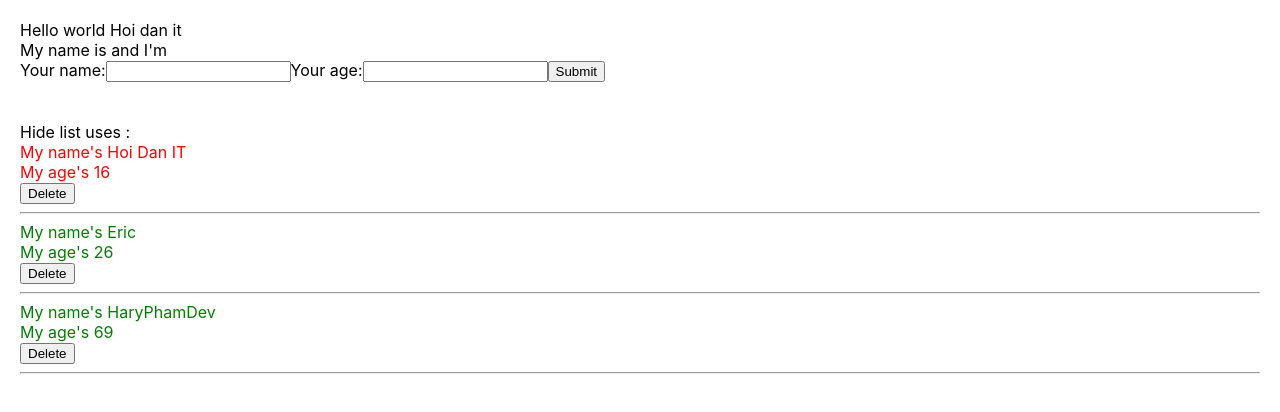
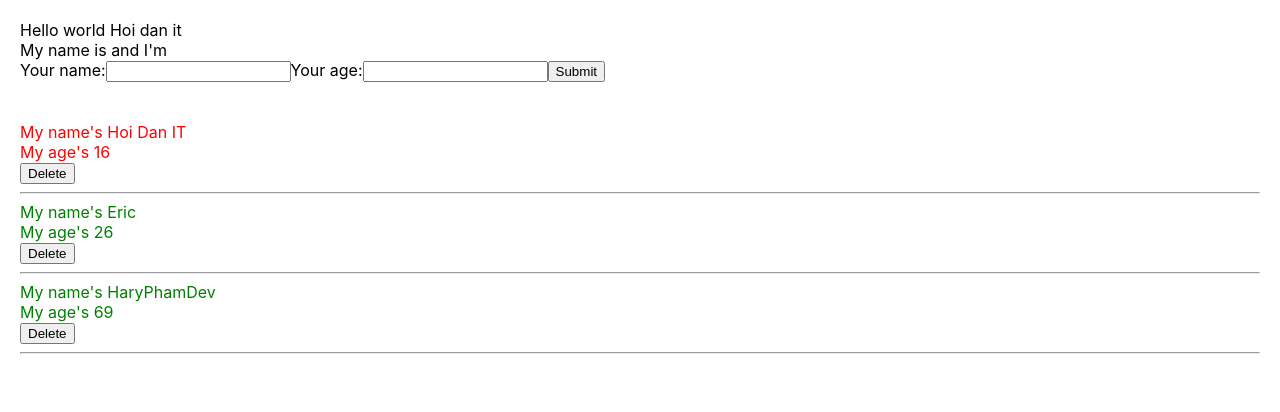
Before and after one commit to vanthoi08/test-demo-react, a React (Create React App) app: page / in a window 1280 px wide. Shown: the top 412 px of the page. Built offline with nearby package versions, Linux system fonts and the light colour scheme.

Commit message:
video 34

```diff
--- a/src/components/DisplayInfor.js
+++ b/src/components/DisplayInfor.js
@@ -2,56 +2,55 @@
 import './DisplayInfor.scss'
 import logo from './../logo.svg';
 
-class DisplayInfor extends React.Component {
 
-    constructor(props) {
-        console.log('>>> Call constructor; 1');
+// stateless vs statefull
+// class DisplayInfor extends React.Component {
 
-        super(props);
-        // babel compiler
-        this.state = {
-            isShowListUser: true
-        }
-    }
-    componentDidMount() {
-        console.log('>>> Call me component did mount');
-        setTimeout(() => {
-            document.title = 'Eric Hoi Dan It'
-        }, 3000);
-    }
+//     render() {
+//         console.log('>>> call me render')
+//         // destructuring array/object
+//         const { listUsers } = this.props;
+//         // console.log(listUsers);
+//         // console.table(listUsers);
+//         // props => viết tắt properties
+//         return (
+//             <div className="display-infor-container">
 
-    componentDidUpdate(prevProps, prevState, snapshot) {
-        console.log('>>> Call me component did update', this.props, prevProps);
-        if (this.props.listUsers !== prevProps.listUsers) {
-            if (this.props.listUsers.length === 5) {
-                alert('You got 5 users');
-            }
-        }
 
-    }
+//                 {true &&
+//                     // Fragment
+//                     <>
+//                         {listUsers.map((user, index) => {
+//                             return (
+//                                 // convert string to number javascript thêm dấu + ở phía trước
+//                                 <div key={user.id} className={+user.age > 18 ? "green" : "red"} >
+//                                     <div>
+//                                         <div>My name's {user.name} </div>
+//                                         <div>My age's {user.age} </div>
+//                                     </div>
+//                                     <div>
+//                                         <button onClick={() => { this.props.handleDeleteUser(user.id) }}>Delete</button>
+//                                     </div>
+//                                     <hr />
+//                                 </div>
 
-    handleShowHide = () => {
-        this.setState({
-            isShowListUser: !this.state.isShowListUser
-        })
-    }
-    render() {
-        console.log('>>> call me render')
-        // destructuring array/object
-        const { listUsers } = this.props;
-        // console.log(listUsers);
-        // console.table(listUsers);
-        // props => viết tắt properties
+//                             )
+//                         })}
+
+//                     </>
+//                 }
+//             </div>
+//         )
+//     }
+// }
+
+
+const DisplayInfor = (props) => {
+    const { listUsers } = props;
+
     return (
         <div className="display-infor-container">
-                {/* <img src={logo} /> */}
-                <div>
-                    <span onClick={() => { this.handleShowHide() }}>
-
-                        {this.state.isShowListUser === true ? "Hide list uses :" : "Show list users :"}
-                    </span>
-                </div>
-                {this.state.isShowListUser &&
+            {true &&
                 // Fragment
                 <>
                     {listUsers.map((user, index) => {
@@ -63,7 +62,7 @@
                                     <div>My age's {user.age} </div>
                                 </div>
                                 <div>
-                                        <button onClick={() => { this.props.handleDeleteUser(user.id) }}>Delete</button>
+                                    <button onClick={() => { props.handleDeleteUser(user.id) }}>Delete</button>
                                 </div>
                                 <hr />
                             </div>
@@ -75,6 +74,7 @@
             }
         </div>
     )
-    }
+
+
 }
 export default DisplayInfor;
```
Lines whose indentation alone changed are shown as unchanged.
